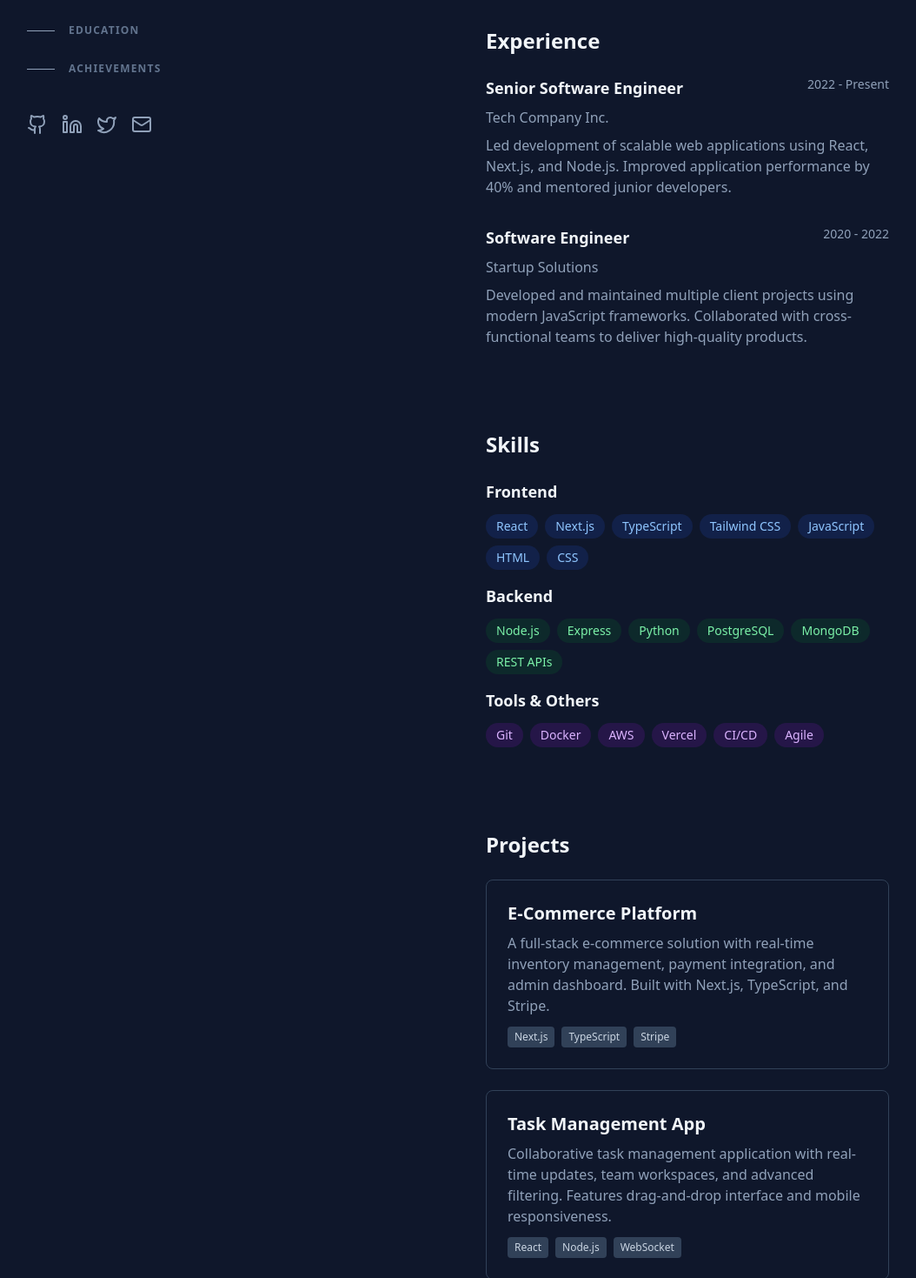
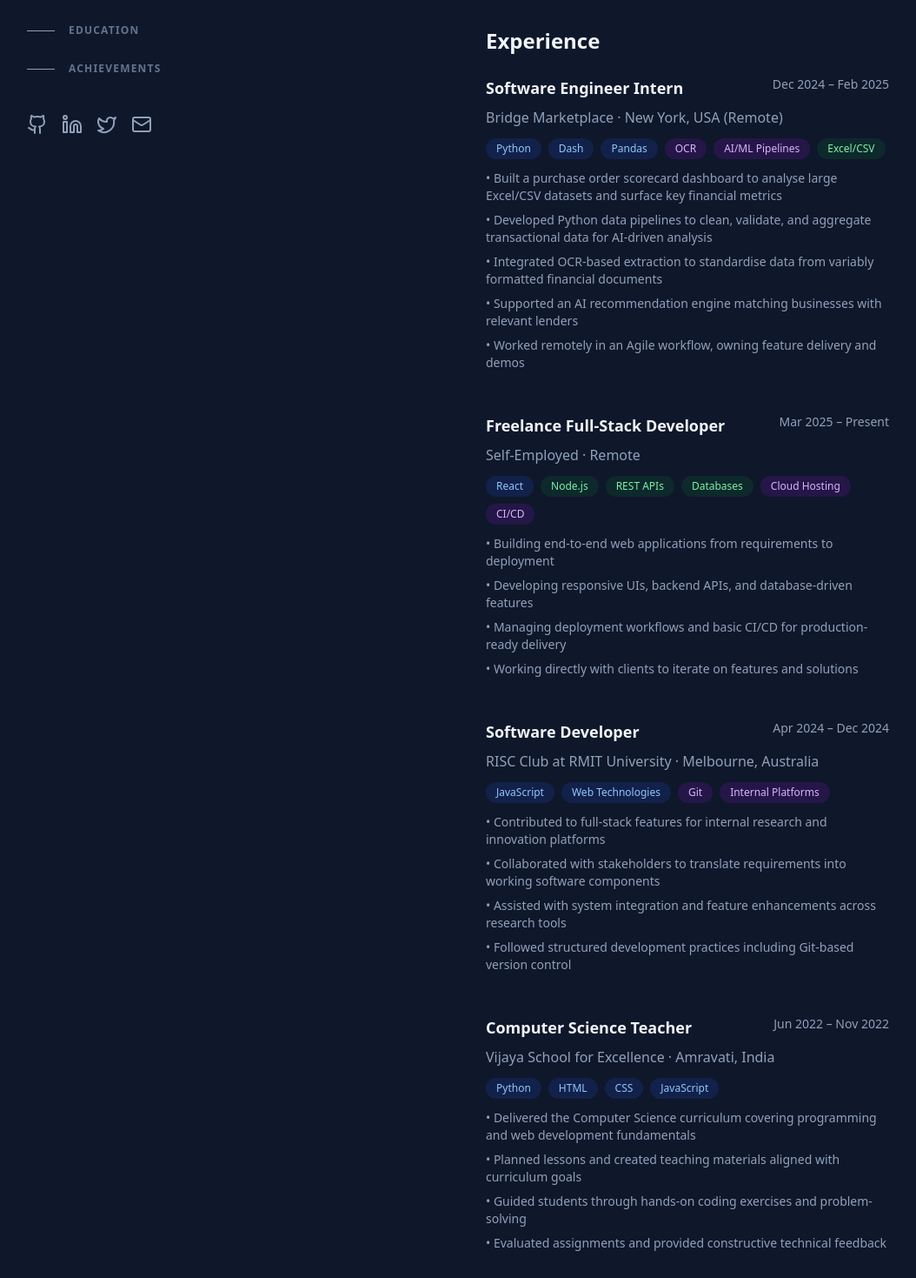
Before and after one commit to ranveerdesh/portfolio-website, a Next.js app: page / in a window 1280 px wide. Shown: the part 561-2030 px from the top of the page at 87% size, without its empty margins (97-1151 px from the left). Built offline with nearby package versions, Linux system fonts and the light colour scheme.

Commit message:
updated experience and education

```diff
--- a/app/page.tsx
+++ b/app/page.tsx
@@ -273,41 +273,118 @@ export default function Home() {
           <h2 className="text-2xl font-bold text-slate-100 mb-6">
             Experience
           </h2>
-          <div className="space-y-8">
+          <div className="space-y-12">
+            {/* Software Engineer Intern */}
             <div className="group">
               <div className="flex flex-col lg:flex-row lg:justify-between lg:items-start mb-2">
                 <h3 className="text-lg font-semibold text-slate-100 group-hover:text-blue-400 transition-colors">
-                  Senior Software Engineer
+                  Software Engineer Intern
                 </h3>
-                <span className="text-sm text-slate-400">
-                  2022 - Present
+                <span className="text-sm text-slate-400 whitespace-nowrap">
+                  Dec 2024 – Feb 2025
                 </span>
               </div>
-              <p className="text-slate-400 mb-2">
-                Tech Company Inc.
+              <p className="text-slate-400 mb-3">
+                Bridge Marketplace · New York, USA (Remote)
               </p>
-              <p className="text-slate-400">
-                Led development of scalable web applications using React, Next.js, and Node.js.
-                Improved application performance by 40% and mentored junior developers.
-              </p>
+              <div className="flex flex-wrap gap-2 mb-3">
+                <span className="px-3 py-1 bg-blue-900/30 text-blue-300 rounded-full text-xs">Python</span>
+                <span className="px-3 py-1 bg-blue-900/30 text-blue-300 rounded-full text-xs">Dash</span>
+                <span className="px-3 py-1 bg-blue-900/30 text-blue-300 rounded-full text-xs">Pandas</span>
+                <span className="px-3 py-1 bg-purple-900/30 text-purple-300 rounded-full text-xs">OCR</span>
+                <span className="px-3 py-1 bg-purple-900/30 text-purple-300 rounded-full text-xs">AI/ML Pipelines</span>
+                <span className="px-3 py-1 bg-green-900/30 text-green-300 rounded-full text-xs">Excel/CSV</span>
+              </div>
+              <ul className="text-slate-400 space-y-2 text-sm">
+                <li>• Built a purchase order scorecard dashboard to analyse large Excel/CSV datasets and surface key financial metrics</li>
+                <li>• Developed Python data pipelines to clean, validate, and aggregate transactional data for AI-driven analysis</li>
+                <li>• Integrated OCR-based extraction to standardise data from variably formatted financial documents</li>
+                <li>• Supported an AI recommendation engine matching businesses with relevant lenders</li>
+                <li>• Worked remotely in an Agile workflow, owning feature delivery and demos</li>
+              </ul>
             </div>
 
+            {/* Freelance Full-Stack Developer */}
             <div className="group">
               <div className="flex flex-col lg:flex-row lg:justify-between lg:items-start mb-2">
                 <h3 className="text-lg font-semibold text-slate-100 group-hover:text-blue-400 transition-colors">
-                  Software Engineer
+                  Freelance Full-Stack Developer
                 </h3>
-                <span className="text-sm text-slate-400">
-                  2020 - 2022
+                <span className="text-sm text-slate-400 whitespace-nowrap">
+                  Mar 2025 – Present
                 </span>
               </div>
-              <p className="text-slate-400 mb-2">
-                Startup Solutions
+              <p className="text-slate-400 mb-3">
+                Self-Employed · Remote
               </p>
-              <p className="text-slate-400">
-                Developed and maintained multiple client projects using modern JavaScript frameworks.
-                Collaborated with cross-functional teams to deliver high-quality products.
+              <div className="flex flex-wrap gap-2 mb-3">
+                <span className="px-3 py-1 bg-blue-900/30 text-blue-300 rounded-full text-xs">React</span>
+                <span className="px-3 py-1 bg-green-900/30 text-green-300 rounded-full text-xs">Node.js</span>
+                <span className="px-3 py-1 bg-green-900/30 text-green-300 rounded-full text-xs">REST APIs</span>
+                <span className="px-3 py-1 bg-green-900/30 text-green-300 rounded-full text-xs">Databases</span>
+                <span className="px-3 py-1 bg-purple-900/30 text-purple-300 rounded-full text-xs">Cloud Hosting</span>
+                <span className="px-3 py-1 bg-purple-900/30 text-purple-300 rounded-full text-xs">CI/CD</span>
+              </div>
+              <ul className="text-slate-400 space-y-2 text-sm">
+                <li>• Building end-to-end web applications from requirements to deployment</li>
+                <li>• Developing responsive UIs, backend APIs, and database-driven features</li>
+                <li>• Managing deployment workflows and basic CI/CD for production-ready delivery</li>
+                <li>• Working directly with clients to iterate on features and solutions</li>
+              </ul>
+            </div>
+
+            {/* Software Developer */}
+            <div className="group">
+              <div className="flex flex-col lg:flex-row lg:justify-between lg:items-start mb-2">
+                <h3 className="text-lg font-semibold text-slate-100 group-hover:text-blue-400 transition-colors">
+                  Software Developer
+                </h3>
+                <span className="text-sm text-slate-400 whitespace-nowrap">
+                  Apr 2024 – Dec 2024
+                </span>
+              </div>
+              <p className="text-slate-400 mb-3">
+                RISC Club at RMIT University · Melbourne, Australia
               </p>
+              <div className="flex flex-wrap gap-2 mb-3">
+                <span className="px-3 py-1 bg-blue-900/30 text-blue-300 rounded-full text-xs">JavaScript</span>
+                <span className="px-3 py-1 bg-blue-900/30 text-blue-300 rounded-full text-xs">Web Technologies</span>
+                <span className="px-3 py-1 bg-purple-900/30 text-purple-300 rounded-full text-xs">Git</span>
+                <span className="px-3 py-1 bg-purple-900/30 text-purple-300 rounded-full text-xs">Internal Platforms</span>
+              </div>
+              <ul className="text-slate-400 space-y-2 text-sm">
+                <li>• Contributed to full-stack features for internal research and innovation platforms</li>
+                <li>• Collaborated with stakeholders to translate requirements into working software components</li>
+                <li>• Assisted with system integration and feature enhancements across research tools</li>
+                <li>• Followed structured development practices including Git-based version control</li>
+              </ul>
+            </div>
+
+            {/* Computer Science Teacher */}
+            <div className="group">
+              <div className="flex flex-col lg:flex-row lg:justify-between lg:items-start mb-2">
+                <h3 className="text-lg font-semibold text-slate-100 group-hover:text-blue-400 transition-colors">
+                  Computer Science Teacher
+                </h3>
+                <span className="text-sm text-slate-400 whitespace-nowrap">
+                  Jun 2022 – Nov 2022
+                </span>
+              </div>
+              <p className="text-slate-400 mb-3">
+                Vijaya School for Excellence · Amravati, India
+              </p>
+              <div className="flex flex-wrap gap-2 mb-3">
+                <span className="px-3 py-1 bg-blue-900/30 text-blue-300 rounded-full text-xs">Python</span>
+                <span className="px-3 py-1 bg-blue-900/30 text-blue-300 rounded-full text-xs">HTML</span>
+                <span className="px-3 py-1 bg-blue-900/30 text-blue-300 rounded-full text-xs">CSS</span>
+                <span className="px-3 py-1 bg-blue-900/30 text-blue-300 rounded-full text-xs">JavaScript</span>
+              </div>
+              <ul className="text-slate-400 space-y-2 text-sm">
+                <li>• Delivered the Computer Science curriculum covering programming and web development fundamentals</li>
+                <li>• Planned lessons and created teaching materials aligned with curriculum goals</li>
+                <li>• Guided students through hands-on coding exercises and problem-solving</li>
+                <li>• Evaluated assignments and provided constructive technical feedback</li>
+              </ul>
             </div>
           </div>
         </section>
@@ -448,32 +525,18 @@ export default function Home() {
             <div className="group">
               <div className="flex flex-col lg:flex-row lg:justify-between lg:items-start mb-2">
                 <h3 className="text-lg font-semibold text-slate-100 group-hover:text-blue-400 transition-colors">
-                  Bachelor of Science in Computer Science
+                  Bachelor of Computer Science
                 </h3>
-                <span className="text-sm text-slate-400">
-                  2016 - 2020
+                <span className="text-sm text-slate-400 whitespace-nowrap">
+                  Feb 2023 - Nov 2025
                 </span>
               </div>
               <p className="text-slate-400 mb-2">
-                University Name
+                Royal Melbourne Institute Of Technology, Melbourne
               </p>
               <p className="text-slate-400">
-                Focused on software engineering, algorithms, and data structures.
-                Completed capstone project on machine learning applications.
+                Major: Cyber Security
               </p>
-            </div>
-
-            <div className="group">
-              <div className="flex flex-col lg:flex-row lg:justify-between lg:items-start mb-2">
-                <h3 className="text-lg font-semibold text-slate-100 group-hover:text-blue-400 transition-colors">
-                  Relevant Certifications
-                </h3>
-              </div>
-              <ul className="text-slate-400 space-y-2">
-                <li>• AWS Certified Developer - Associate</li>
-                <li>• Professional Scrum Master (PSM I)</li>
-                <li>• MongoDB Certified Developer</li>
-              </ul>
             </div>
           </div>
         </section>
```
